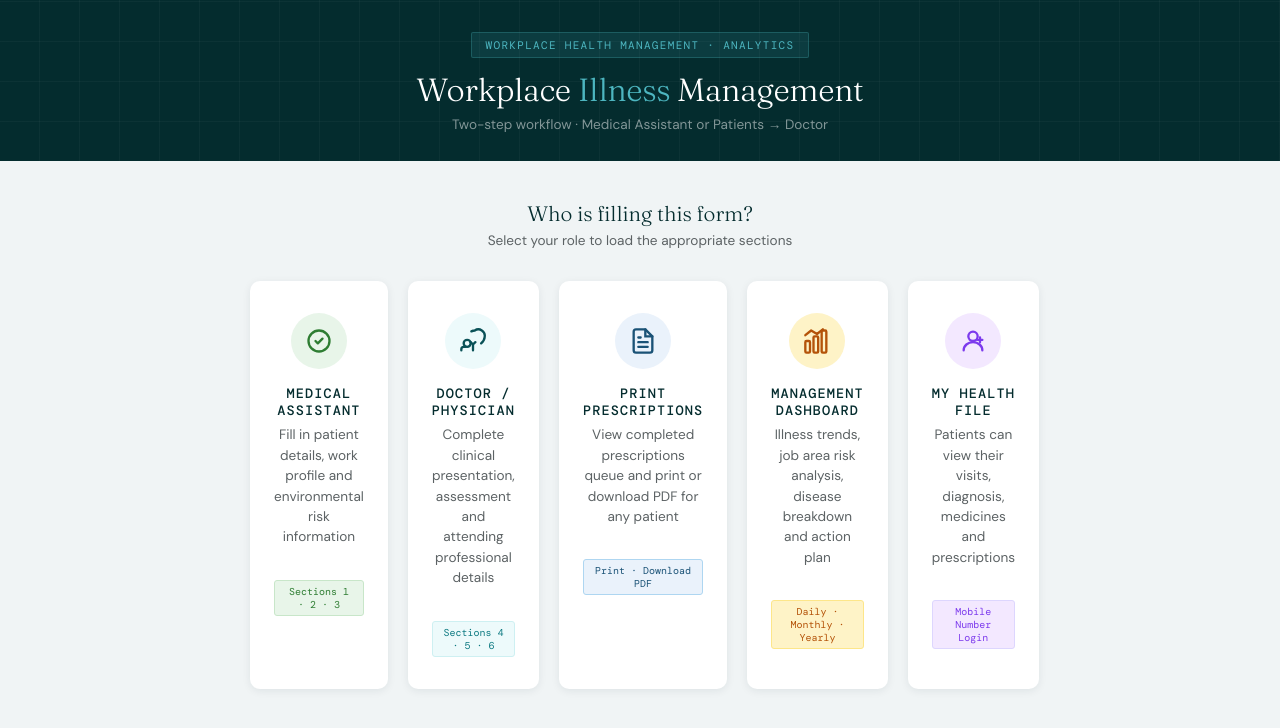
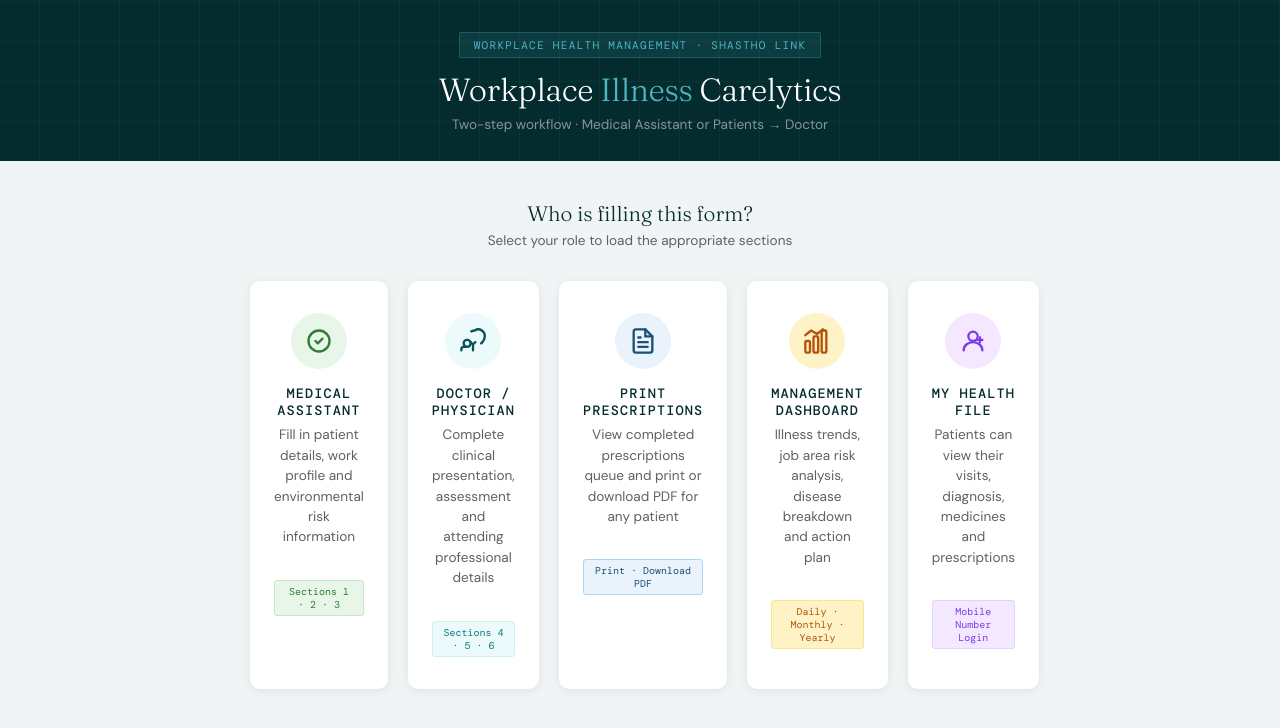
Before and after one commit to abdulla-a-b/health-care-v-6-mbbc, a plain HTML site: page index.html in a window 1280 px wide. Drawn offline with nearby package versions, Linux system fonts and the light colour scheme.

Commit message:
Update index.html

```diff
--- a/index.html
+++ b/index.html
@@ -557,8 +557,8 @@
 ════════════════════════════════════════ -->
 <header>
   <div class="header-inner">
-    <div class="header-badge">Workplace Health Management · Analytics</div>
-    <h1>Workplace <span>Illness</span> Management</h1>
+    <div class="header-badge">Workplace Health Management · Shastho Link</div>
+    <h1>Workplace <span>Illness</span> Carelytics</h1>
     <p>Two-step workflow · Medical Assistant or Patients → Doctor</p>
   </div>
 </header>
```
